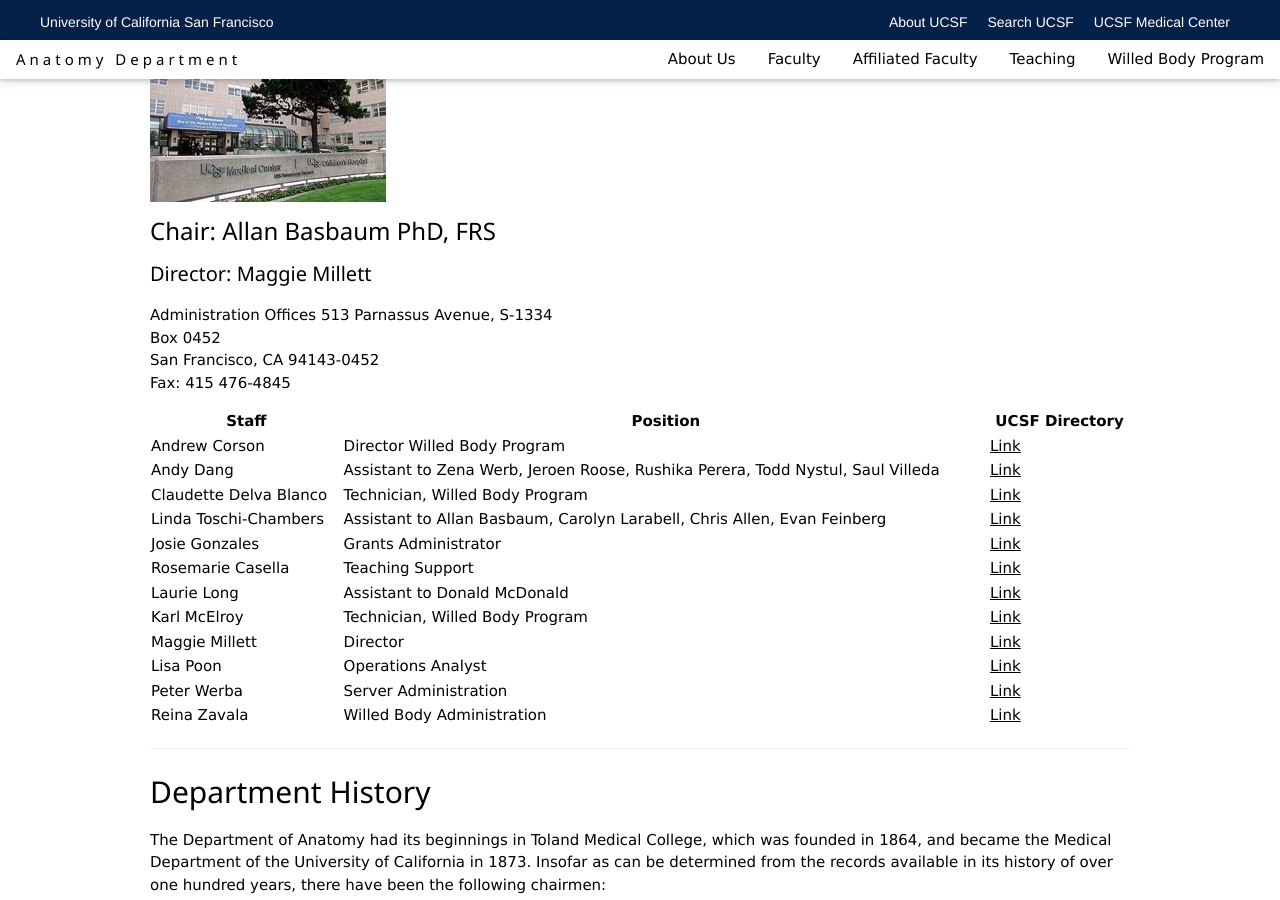
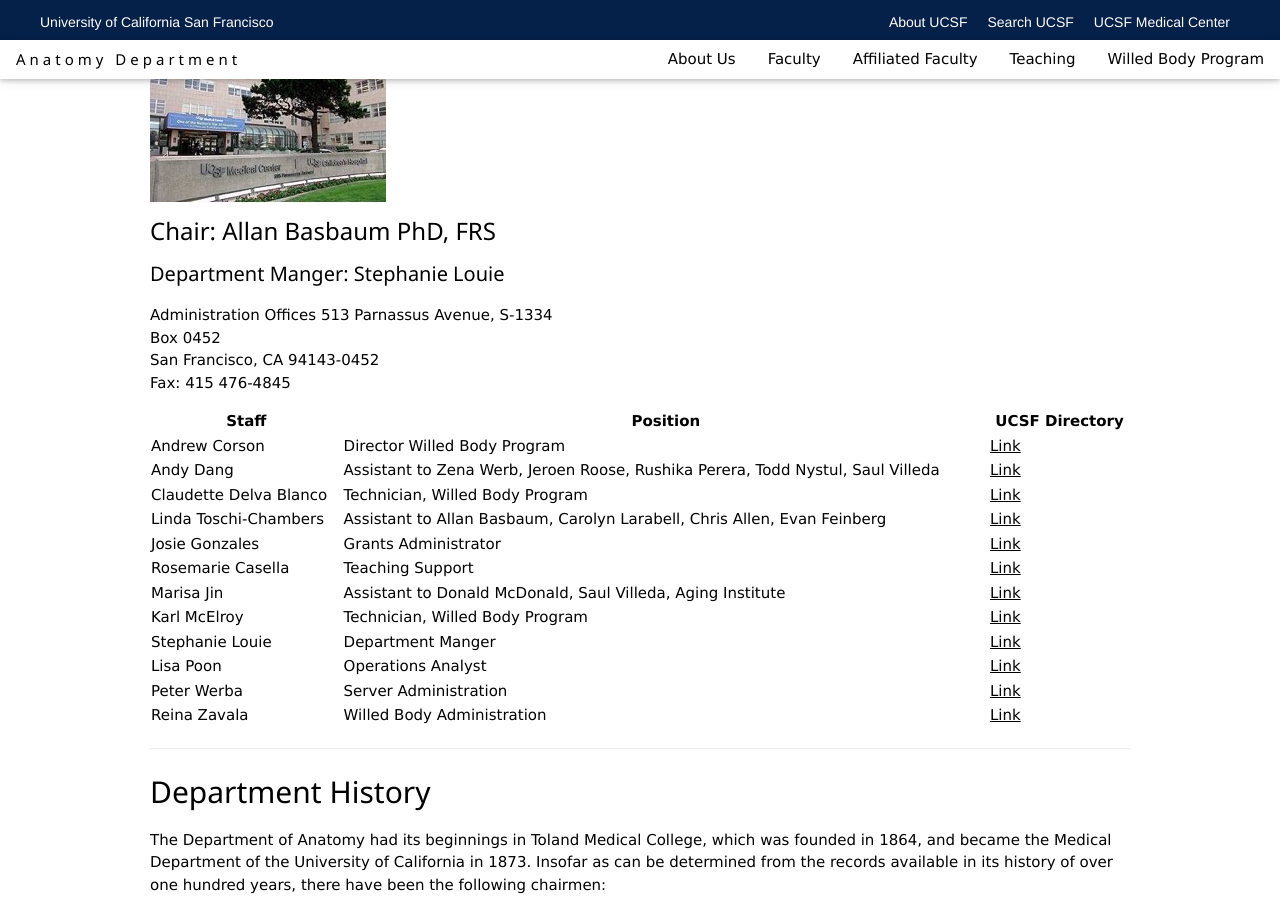
Before and after one commit to UCSF-Anatomy/anat-jekyll-2017, a Jekyll site: the page built from about.md, in a window 1280 px wide and 900 px high, scrolled down 502 px. Built offline with Jekyll 4.4.1, drawn with Linux system fonts in a browser that asks for light colours; nearby versions of some CDN libraries.

Commit message:
update staff members

```diff
--- a/about.md
+++ b/about.md
@@ -7,7 +7,7 @@
 
 ### Chair: Allan Basbaum PhD, FRS
 
-#### Director: Maggie Millett
+#### Department Manger: Stephanie Louie
 
 Administration Offices
 513 Parnassus Avenue, S-1334
@@ -24,9 +24,9 @@
 Linda Toschi-Chambers	|	Assistant to Allan Basbaum, Carolyn Larabell, Chris Allen, Evan Feinberg | [Link](https://directory.ucsf.edu/people/search/id/129954)
 Josie Gonzales	   | Grants Administrator		|     [Link](https://directory.ucsf.edu/people/search/id/42963)
 Rosemarie Casella	|	Teaching Support	|	[Link](https://directory.ucsf.edu/people/search/id/7955)
-Laurie Long   |  Assistant to Donald McDonald | [Link](https://directory.ucsf.edu/people/search/id/134)
+Marisa Jin  |  Assistant to Donald McDonald, Saul Villeda, Aging Institute | [Link](https://directory.ucsf.edu/people/search/id/159192)
 Karl McElroy  | Technician, Willed Body Program | [Link](https://directory.ucsf.edu/people/search/id/46086)
-Maggie Millett | Director	| [Link](https://directory.ucsf.edu/people/search/id/56271)
+Stephanie Louie | Department Manger	| [Link](https://directory.ucsf.edu/people/search/id/48396)
 Lisa Poon	| Operations Analyst | [Link](https://directory.ucsf.edu/people/search/id/29884)
 Peter Werba	| Server Administration | [Link](https://directory.ucsf.edu/people/search/id/53358)
 Reina Zavala	| Willed Body Administration | [Link](https://directory.ucsf.edu/people/search/id/54636)
```
